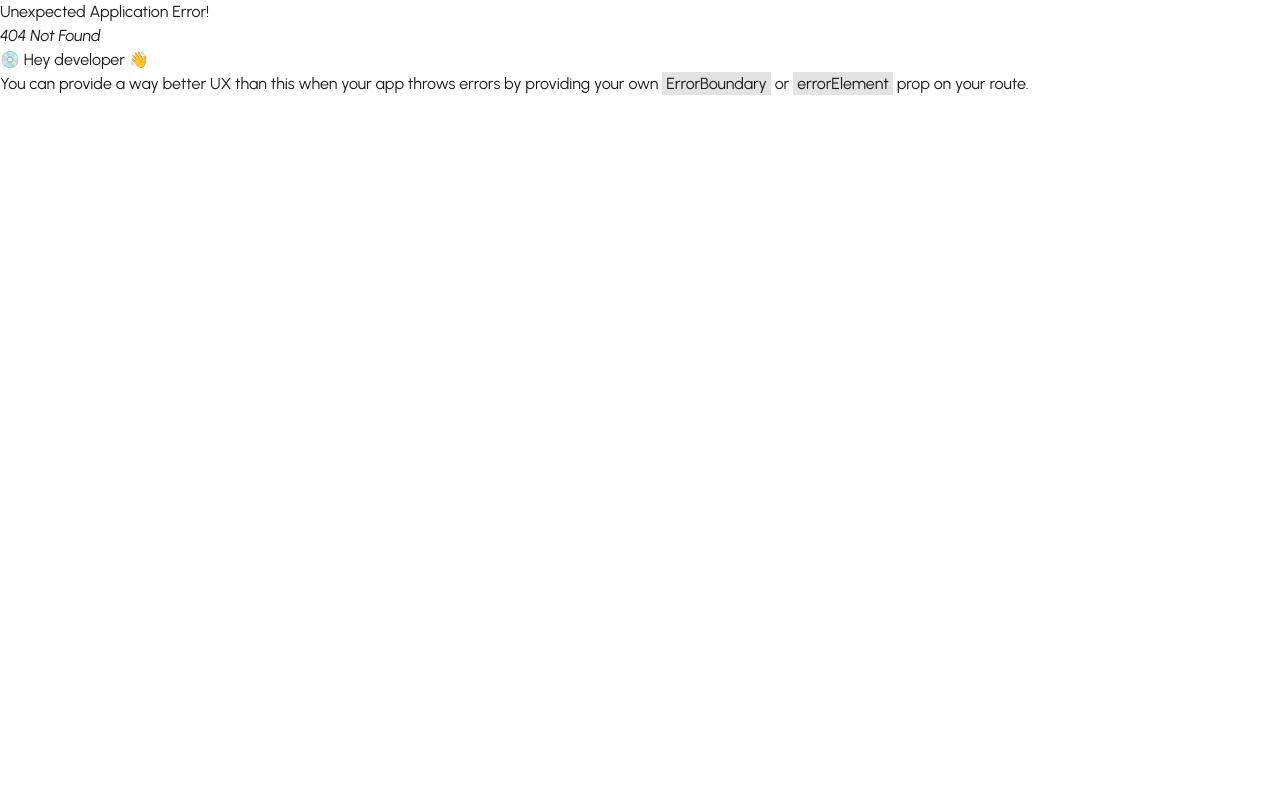
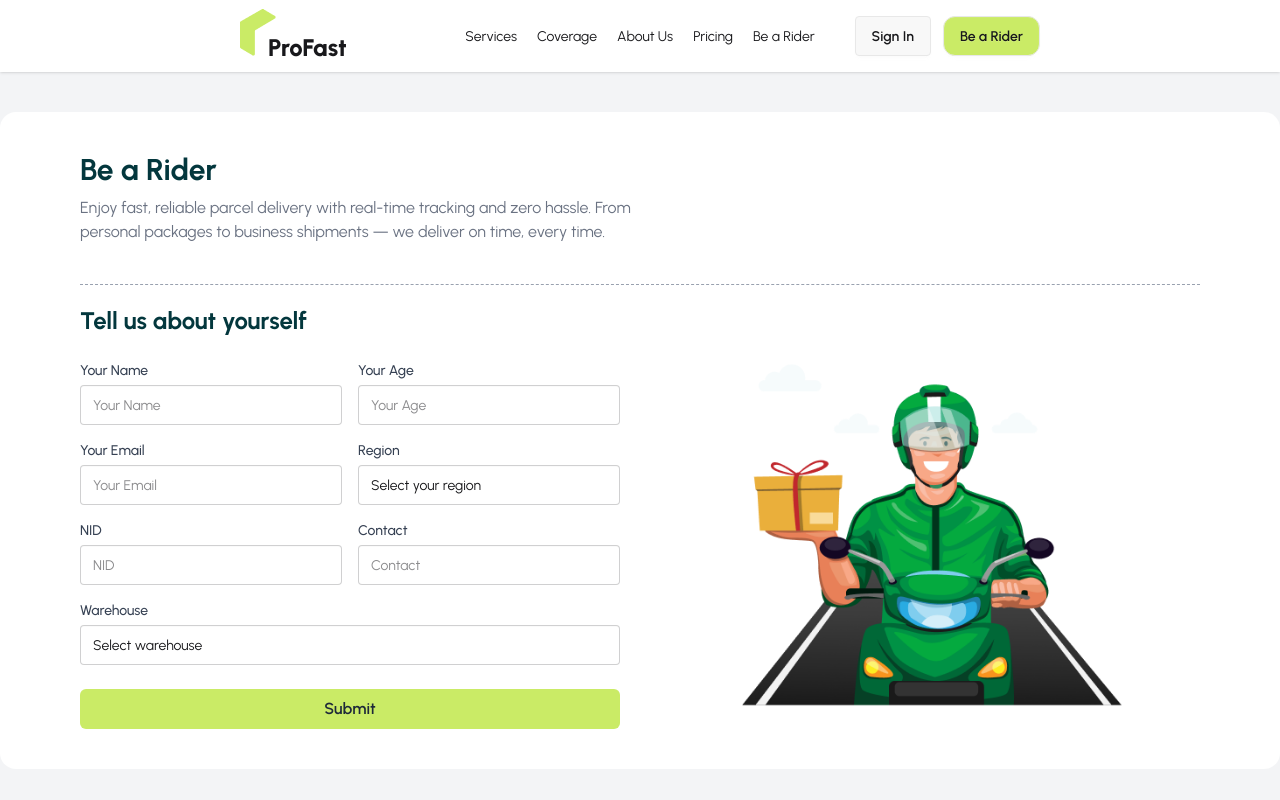
Before and after one commit to minhajpk/profast, a React (Vite) app: page /be-a-rider in a window 1280 px wide. Before the commit this address had no page. Shown: the top 800 px of the page. Built offline with nearby package versions, Linux system fonts and the light colour scheme.

Commit message:
about page

```diff
--- a/src/Component/Navber.jsx
+++ b/src/Component/Navber.jsx
@@ -1,11 +1,12 @@
 import React from 'react';
 import Logo from '../assets/logo.png'
+import { Link } from 'react-router';
 
 const Navber = () => {
     const links = <>
         <li>Services</li>
         <li>Coverage</li>
-        <li>About Us</li>
+        <Link to='/about-us'><li>About Us</li></Link>
         <li>Pricing</li>
         <li>Be a Rider</li>
     </>
@@ -39,7 +40,7 @@ const Navber = () => {
                 </div>
                 <div className="navbar-end space-x-3 hidden lg:flex  ">
                     <button className='btn'>Sign In</button>
-                    <button className='btn bg-[#CAEB66] rounded-xl'>Be a Rider</button>
+                    <Link to='/be-a-rider'><button className='btn bg-[#CAEB66] rounded-xl'>Be a Rider</button></Link>
                 </div>
             </div>
         </div>
--- a/src/Component/TestimonialsSlider.jsx
+++ b/src/Component/TestimonialsSlider.jsx
@@ -1,7 +1,7 @@
 import React from 'react';
 
 import { Swiper, SwiperSlide } from "swiper/react";
-import { EffectCoverflow, Pagination } from "swiper/modules";
+import { EffectCoverflow, Pagination, Autoplay } from "swiper/modules";
 import "swiper/css";
 import "swiper/css/effect-coverflow";
 import "swiper/css/pagination";
@@ -92,10 +92,10 @@ const TestimonialsSlider = () => {
                 }}
                 pagination={{ clickable: true }}
                 autoplay={{
-                    delay: 3000,
+                    delay: 2000,
                     disableOnInteraction: false,
                 }}
-                modules={[EffectCoverflow, Pagination]} // ✅ include Autoplay here
+                modules={[EffectCoverflow, Pagination, Autoplay]} // ✅ include Autoplay here
                 className="w-full max-w-4xl mx-auto"
             >
                 {/* Slides go here */}
--- /dev/null
+++ b/src/Pages/AboutUs.jsx
@@ -0,0 +1,56 @@
+
+import React, { useState } from 'react';
+
+const AboutUs = () => {
+  const [activeTab, setActiveTab] = useState('Story');
+
+  const tabs = ['Story', 'Mission', 'Success', 'Team & Others'];
+
+  const tabContent = {
+    Story: `We started with a simple promise — to make parcel delivery fast, reliable, and stress-free. Over the years, our commitment to real-time tracking, efficient logistics, and customer-first service has made us a trusted partner for thousands. Whether it's a personal gift or a time-sensitive business delivery, we ensure it reaches its destination — on time, every time.`,
+    Mission: `Our mission is to simplify logistics through innovation, dedication, and care. We believe in empowering businesses and delighting end-users through seamless delivery.`,
+    Success: `ProFast has built trust through transparency and reliability. Our growing base of satisfied clients proves our dedication to timely and secure delivery.`,
+    'Team & Others': `Behind every delivery is a team of dedicated professionals. From riders to backend engineers, our people make ProFast reliable, scalable, and customer-first.`,
+  };
+
+  return (
+    <section className="lg:p-20 px-4 py-10 my-10 rounded-2xl bg-white max-w-7xl mx-auto ">
+      {/* Title Section */}
+      <div className="mb-8 text-[#03373D] space-y-4">
+        <h1 className="lg:text-3xl text-2xl font-extrabold">About Us</h1>
+        <p className="text-gray-600 max-w-3xl">
+          Enjoy fast, reliable parcel delivery with real-time tracking and zero hassle. From personal
+          packages to business shipments — we deliver on time, every time.
+        </p>
+      </div>
+
+      <hr className="border-t border-dashed border-gray-300 mb-6" />
+
+      {/* Tabs */}
+      <div className="flex flex-wrap gap-4 text-[#03373D] text-base sm:text-lg font-medium mb-6">
+        {tabs.map((tab) => (
+          <button
+            key={tab}
+            onClick={() => setActiveTab(tab)}
+            className={`pb-1 ${
+              activeTab === tab
+                ? 'font-extrabold'
+                : 'hover:text-lime-500'
+            }`}
+          >
+            {tab}
+          </button>
+        ))}
+      </div>
+
+      {/* Content */}
+      <div className="text-gray-600 space-y-4 leading-relaxed">
+        {[...Array(3)].map((_, i) => (
+          <p key={i}>{tabContent[activeTab]}</p>
+        ))}
+      </div>
+    </section>
+  );
+};
+
+export default AboutUs;
--- /dev/null
+++ b/src/Pages/BeARiderForm.jsx
@@ -0,0 +1,97 @@
+import React from 'react';
+import Agent from '../assets/agent-pending.png'
+
+
+const BeARiderForm = () => {
+
+
+
+
+  return (
+    <section className="bg-white py-10 max-w-7xl rounded-2xl mx-auto mt-10 md:px-20">
+  <div className='w-1/2 '>
+
+    <h2 className="text-3xl font-bold text-[#03373D] mb-2">Be a Rider</h2>
+  <p className="text-gray-500 mb-10">
+    Enjoy fast, reliable parcel delivery with real-time tracking and zero hassle. From personal
+    packages to business shipments — we deliver on time, every time.
+  </p>
+  </div>
+<div className='border-t border-dashed mb-5 border-gray-400'></div>
+  <div data-aos="fade-right" className="grid md:grid-cols-2 gap-10 items-center">
+    {/* Form */}
+    <form className="space-y-6">
+  <h3 className="text-2xl font-bold text-[#03373D]">Tell us about yourself</h3>
+
+  <div className="grid grid-cols-1 sm:grid-cols-2 gap-4">
+    <div>
+      <label htmlFor="name" className="block text-sm font-medium text-gray-700 mb-1">Your Name</label>
+      <input id="name" name="name" type="text" placeholder="Your Name" className="input input-bordered w-full" />
+    </div>
+
+    <div>
+      <label htmlFor="age" className="block text-sm font-medium text-gray-700 mb-1">Your Age</label>
+      <input id="age" name="age" type="text" placeholder="Your Age" className="input input-bordered w-full" />
+    </div>
+
+    <div>
+      <label htmlFor="email" className="block text-sm font-medium text-gray-700 mb-1">Your Email</label>
+      <input id="email" name="email" type="email" placeholder="Your Email" className="input input-bordered w-full" />
+    </div>
+
+    <div>
+      <label htmlFor="region" className="block text-sm font-medium text-gray-700 mb-1">Region</label>
+      <select id="region" name="region" className="input input-bordered w-full ">
+        <option value="">Select your region</option>
+        <option value="Dhaka">Dhaka</option>
+        <option value="Chattogram">Chattogram</option>
+        <option value="Khulna">Khulna</option>
+      </select>
+    </div>
+
+    <div>
+      <label htmlFor="nid" className="block text-sm font-medium text-gray-700 mb-1">NID</label>
+      <input id="nid" name="nid" type="text" placeholder="NID" className="input input-bordered w-full" />
+    </div>
+
+    <div>
+      <label htmlFor="contact" className="block text-sm font-medium text-gray-700 mb-1">Contact</label>
+      <input id="contact" name="contact" type="text" placeholder="Contact" className="input input-bordered w-full" />
+    </div>
+
+    <div className="sm:col-span-2">
+      <label htmlFor="warehouse" className="block text-sm font-medium text-gray-700 mb-1">Warehouse</label>
+      <select id="warehouse" name="warehouse" className="input input-bordered w-full">
+        <option value="">Select warehouse</option>
+        <option value="Uttara">Uttara</option>
+        <option value="Mirpur">Mirpur</option>
+        <option value="Motijheel">Motijheel</option>
+      </select>
+    </div>
+  </div>
+
+  <button
+    type="submit"
+    className="w-full bg-[#CAEB66] text-gray-800 hover:bg-lime-500 hover:text-white font-semibold py-2 rounded-md"
+  >
+    Submit
+  </button>
+</form>
+
+
+    {/* Image */}
+    <div  className="flex justify-center mt-3 w-full">
+      <img
+        src={Agent}
+        alt="Delivery Rider"
+        data-aos="fade-up-left"
+        className="max-h-96  w-full object-contain"
+      />
+    </div>
+  </div>
+</section>
+
+  );
+};
+
+export default BeARiderForm;
--- a/src/Routers/Routers.jsx
+++ b/src/Routers/Routers.jsx
@@ -5,6 +5,8 @@ import {
 } from "react-router";
 import Roots from '../Pages/Roots';
 import Home from '../Pages/Home';
+import BeARiderForm from '../Pages/BeARiderForm';
+import AboutUs from '../Pages/AboutUs';
 
  export const router = createBrowserRouter([
   {
@@ -14,6 +16,14 @@ import Home from '../Pages/Home';
         {
             index: true,
             Component: Home
+        },
+        {
+            path:"/be-a-rider",
+            Component: BeARiderForm
+        },
+        {
+            path:"/about-us",
+            Component: AboutUs
         }
     ]
   },
```
